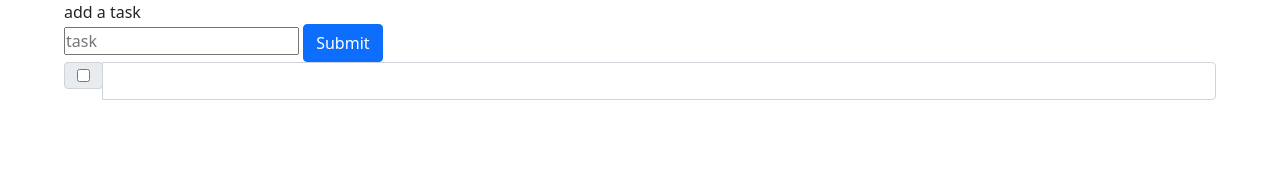
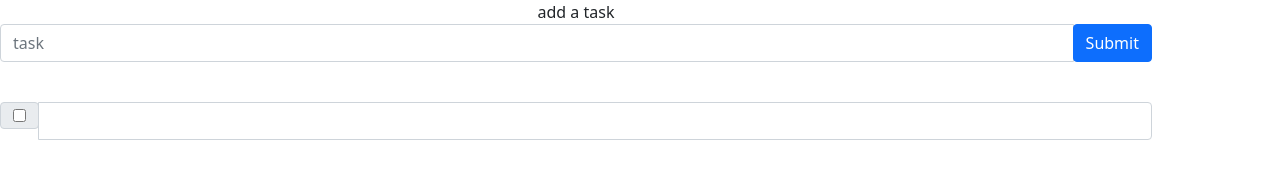
Before and after one commit to Alexander-PajukoskiSoto/Alex_hemtenta1, a plain HTML site: page index.html in a window 1280 px wide. Drawn offline with Linux system fonts and the light colour scheme.

Commit message:
array local storage :)

```diff
--- a/css/style.css
+++ b/css/style.css
@@ -9,4 +9,10 @@
 }
 form{
     width: 90%;
+    display: flex;
+    flex-direction: column;
+    align-items: center;
 }
+#toDoTask{
+    width: 50vw;
+}
--- a/index.html
+++ b/index.html
@@ -8,11 +8,14 @@
     <link rel="stylesheet" href="./css/css/bootstrap.min.css">
 </head>
 <body>
-    <div id="allBox">
-        <form onsubmit="addTask()">
-            <label for="toDoTask" id="toDoTaskLabel">add a task </label> <br>
-            <input type="text" name="toDoTask" id="toDoTask" placeholder="task">
-            <input type="submit" name="submitBtn" id="submitBtn" class="btn btn-primary">
+        <form onsubmit="addTask(event)">
+            <label for="toDoTask" id="toDoTaskLabel">add a task </label>
+            <div class="input-group mb-3">
+                <input type="text" name="toDoTask" id="toDoTask" placeholder="task" class="form-control">
+                <div>
+                    <input type="submit" name="submitBtn" id="submitBtn" class="btn btn-primary">
+                 </div>
+             </div><br>
 
             <div class="input-group mb-3">
                 <div class="input-group-prepend">
@@ -24,7 +27,6 @@
               </div>
         </form>
 
-    </div>
     <script src="./js/script.js"></script>
 </body>
 </html>
--- a/js/script.js
+++ b/js/script.js
@@ -1,6 +1,13 @@
+
+let parsedItems = JSON.parse(localStorage.getItem("isTask"))
+let items = parsedItems;
+if(localStorage.getItem("isTask")===undefined || localStorage.getItem("isTask")=== null){
+    items=[];
+}
+
 const addTask = event => {
     event.preventDefault();
-
-    var newTask = document.getElementById("toDoTask").value;
-    localStorage.setItem("isTask", newTask);
+    let newTask = document.getElementById("toDoTask").value;
+    items.push(newTask);
+    localStorage.setItem("isTask", JSON.stringify(items));
 }
```
